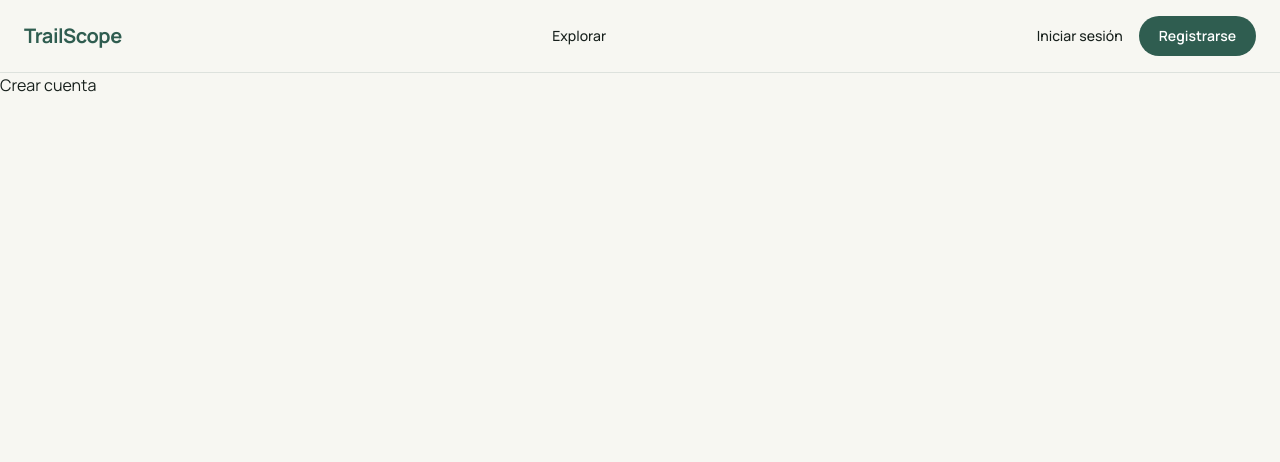
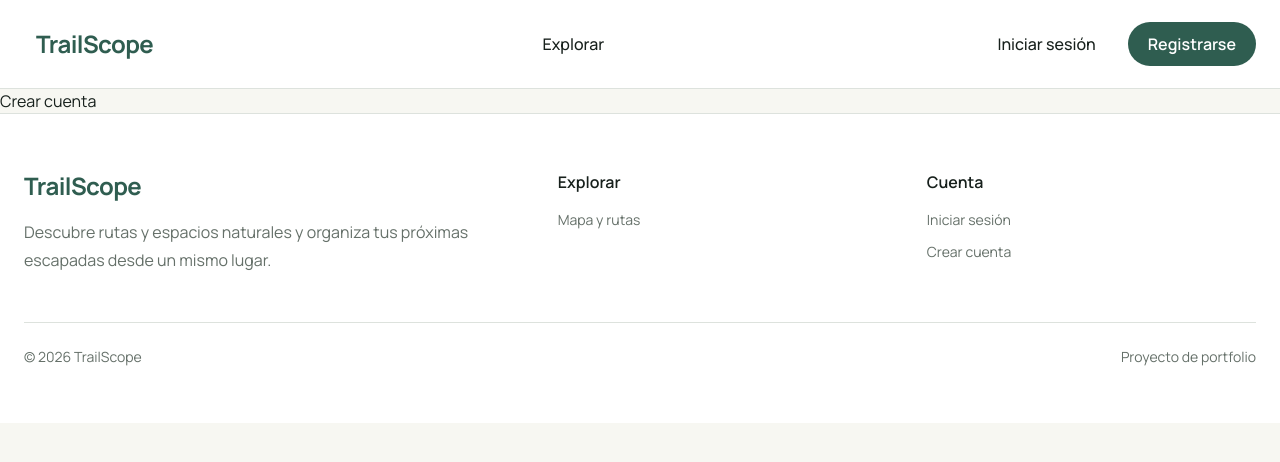
Before and after one commit to dTasio/trailscope, a React (Vite) app: page /register in a window 1280 px wide. Shown: the top 462 px of the page. Built offline with nearby package versions, Linux system fonts and the light colour scheme.

Commit message:
complete home page layout

```diff
--- a/src/App.jsx
+++ b/src/App.jsx
@@ -1,10 +1,11 @@
-import { Route, Routes } from 'react-router'
+import { Route, Routes } from "react-router";
 
-import Header from './components/Header.jsx'
-import Home from './pages/Home.jsx'
-import Explore from './pages/Explore.jsx'
-import Login from './pages/Login.jsx'
-import Register from './pages/Register.jsx'
+import Header from "./components/Header.jsx";
+import Home from "./pages/Home.jsx";
+import Explore from "./pages/Explore.jsx";
+import Login from "./pages/Login.jsx";
+import Register from "./pages/Register.jsx";
+import Footer from "./components/Footer.jsx";
 
 function App() {
   return (
@@ -17,8 +18,10 @@ function App() {
         <Route path="/login" element={<Login />} />
         <Route path="/register" element={<Register />} />
       </Routes>
+
+      <Footer />
     </>
-  )
+  );
 }
 
-export default App
+export default App;
--- /dev/null
+++ b/src/components/Footer.jsx
@@ -0,0 +1,51 @@
+import { Link } from "react-router";
+
+function Footer() {
+  return (
+    <footer className="border-t border-border bg-surface">
+      <div className="mx-auto max-w-7xl px-6 py-14">
+        <div className="grid gap-10 md:grid-cols-2 lg:grid-cols-[1.5fr_1fr_1fr]">
+          <div>
+            <Link to="/" className="text-2xl font-bold tracking-tight text-primary">
+              TrailScope
+            </Link>
+
+            <p className="mt-4 max-w-md leading-7 text-muted">Descubre rutas y espacios naturales y organiza tus próximas escapadas desde un mismo lugar.</p>
+          </div>
+
+          <div>
+            <p className="font-semibold text-text">Explorar</p>
+
+            <nav className="mt-4 flex flex-col gap-3 text-sm text-muted">
+              <Link to="/explore" className="transition-colors hover:text-primary">
+                Mapa y rutas
+              </Link>
+            </nav>
+          </div>
+
+          <div>
+            <p className="font-semibold text-text">Cuenta</p>
+
+            <nav className="mt-4 flex flex-col gap-3 text-sm text-muted">
+              <Link to="/login" className="transition-colors hover:text-primary">
+                Iniciar sesión
+              </Link>
+
+              <Link to="/register" className="transition-colors hover:text-primary">
+                Crear cuenta
+              </Link>
+            </nav>
+          </div>
+        </div>
+
+        <div className="mt-12 flex flex-col gap-3 border-t border-border pt-6 text-sm text-muted sm:flex-row sm:items-center sm:justify-between">
+          <p>© 2026 TrailScope</p>
+
+          <p>Proyecto de portfolio</p>
+        </div>
+      </div>
+    </footer>
+  );
+}
+
+export default Footer;
--- a/src/components/Header.jsx
+++ b/src/components/Header.jsx
@@ -11,29 +11,29 @@ function Header() {
   };
 
   return (
-    <header className="border-b border-border bg-background">
-      <div className="mx-auto flex max-w-7xl items-center justify-between px-6 py-4">
-        <Link to="/" className="text-xl font-bold tracking-tight text-primary">
+    <header className="border-b border-border bg-surface">
+      <div className="mx-auto flex max-w-7xl items-center justify-between px-6 py-5">
+        <Link to="/" className="rounded-lg px-3 py-2 text-2xl font-bold tracking-tight text-primary">
           TrailScope
         </Link>
 
         <nav className="hidden items-center gap-8 md:flex">
-          <Link to="/explore" className="text-sm font-medium text-text transition-colors hover:text-primary">
+          <Link to="/explore" className="rounded-lg px-4 py-3 font-medium text-text transition-colors hover:text-primary">
             Explorar
           </Link>
         </nav>
 
         <div className="hidden items-center gap-4 md:flex">
-          <Link to="/login" className="text-sm font-medium text-text transition-colors hover:text-primary">
+          <Link to="/login" className="rounded-lg px-4 py-3 font-medium text-text transition-colors hover:text-primary">
             Iniciar sesión
           </Link>
 
-          <Link to="/register" className="rounded-full bg-primary px-5 py-2.5 text-sm font-semibold text-white transition-colors hover:bg-primary-dark">
+          <Link to="/register" className="rounded-full bg-primary px-5 py-2.5 font-semibold text-white transition-colors hover:bg-primary-dark">
             Registrarse
           </Link>
         </div>
 
-        <button type="button" className="text-sm font-medium text-text md:hidden" aria-label={menuOpen ? "Cerrar menú" : "Abrir menú"} aria-expanded={menuOpen} onClick={() => setMenuOpen((prevMenuOpen) => !prevMenuOpen)}>
+        <button type="button" className="font-medium text-text md:hidden" aria-label={menuOpen ? "Cerrar menú" : "Abrir menú"} aria-expanded={menuOpen} onClick={() => setMenuOpen((prevMenuOpen) => !prevMenuOpen)}>
           {menuOpen ? "Cerrar" : "Menú"}
         </button>
       </div>
--- a/src/index.css
+++ b/src/index.css
@@ -20,6 +20,7 @@
 
   --color-border: #dde2dd;
   --color-surface-secondary: #edf0eb;
+  --color-surface-dark: #26332e;
 }
 
 html {
--- a/src/pages/Home.jsx
+++ b/src/pages/Home.jsx
@@ -65,7 +65,7 @@ function Home() {
         <div className="max-w-xl">
           <p className="mb-5 text-sm font-semibold uppercase tracking-[0.18em] text-primary">Rutas · Naturaleza · Escapadas</p>
 
-          <h1 className="text-4xl font-bold leading-tight tracking-tight text-text sm:text-5xl lg:text-6xl">Descubre lugares que merece la pena recorrer.</h1>
+          <h1 className="text-4xl font-bold leading-tight tracking-tight text-text sm:text-5xl lg:text-6xl">Encuentra tu próxima aventura al aire libre.</h1>
 
           <p className="mt-6 max-w-lg text-lg leading-8 text-muted">Explora rutas y espacios naturales, consulta información útil y prepara tu próxima escapada.</p>
 
@@ -96,7 +96,7 @@ function Home() {
 
           <h2 className="mt-3 text-3xl font-bold tracking-tight text-text">Rutas destacadas</h2>
 
-          <p className="mt-3 max-w-2xl text-muted">Explora algunas rutas para inspirar tu próxima escapada.</p>
+          <p className="mt-3 max-w-2xl text-muted">Una selección de rutas para empezar a descubrir nuevos destinos.</p>
         </div>
 
         <div className="grid gap-6 md:grid-cols-2 lg:grid-cols-3">
@@ -111,7 +111,7 @@ function Home() {
           <div className="mb-8">
             <p className="text-sm font-semibold uppercase tracking-[0.18em] text-primary">Lugares naturales</p>
 
-            <h2 className="mt-3 text-3xl font-bold tracking-tight text-text">Lugares que merece la pena descubrir</h2>
+            <h2 className="mt-3 text-3xl font-bold tracking-tight text-text">Naturaleza que invita a salir.</h2>
 
             <p className="mt-3 max-w-2xl text-muted">Descubre cascadas, lagos, miradores y otros espacios naturales.</p>
           </div>
@@ -128,9 +128,9 @@ function Home() {
         <div className="max-w-xl">
           <p className="text-sm font-semibold uppercase tracking-[0.18em] text-primary">Explora visualmente</p>
 
-          <h2 className="mt-3 text-3xl font-bold tracking-tight text-text sm:text-4xl">Encuentra tu próxima ruta directamente sobre el mapa.</h2>
+          <h2 className="mt-3 text-3xl font-bold tracking-tight text-text sm:text-4xl">Explora el territorio desde el mapa.</h2>
 
-          <p className="mt-5 text-lg leading-8 text-muted">Explora rutas y lugares naturales por zona, descubre qué tienes cerca y consulta cada punto sin perder el contexto geográfico.</p>
+          <p className="mt-5 text-lg leading-8 text-muted">Descubre rutas y lugares naturales por zona y mantén siempre el contexto geográfico.</p>
 
           <Link to="/explore" className="mt-8 inline-flex rounded-full bg-primary px-6 py-3 font-semibold text-white transition-colors hover:bg-primary-dark">
             Explorar mapa
@@ -151,6 +151,58 @@ function Home() {
           </div>
         </div>
       </section>
+
+      <section className="bg-primary text-white">
+        <div className="mx-auto max-w-7xl px-6 py-20">
+          <div className="max-w-2xl">
+            <p className="text-sm font-semibold uppercase tracking-[0.18em] text-white/70">Prepara tu escapada</p>
+
+            <h2 className="mt-3 text-3xl font-bold tracking-tight sm:text-4xl">Del descubrimiento al plan.</h2>
+
+            <p className="mt-5 text-lg leading-8 text-white/75">Guarda lo que te interesa y organiza cada salida antes de ponerte en marcha.</p>
+          </div>
+
+          <div className="mt-12 grid gap-8 md:grid-cols-3">
+            <div>
+              <p className="flex h-10 w-10 items-center justify-center rounded-full bg-white/10 text-sm font-semibold text-white">01</p>
+
+              <h3 className="mt-3 text-xl font-semibold">Descubre</h3>
+
+              <p className="mt-2 leading-7 text-white/70">Explora rutas y espacios naturales directamente desde el mapa.</p>
+            </div>
+
+            <div>
+              <p className="flex h-10 w-10 items-center justify-center rounded-full bg-white/10 text-sm font-semibold text-white">02</p>
+
+              <h3 className="mt-3 text-xl font-semibold">Guarda</h3>
+
+              <p className="mt-2 leading-7 text-white/70">Conserva tus rutas y lugares favoritos para encontrarlos fácilmente.</p>
+            </div>
+
+            <div>
+              <p className="flex h-10 w-10 items-center justify-center rounded-full bg-white/10 text-sm font-semibold text-white">03</p>
+
+              <h3 className="mt-3 text-xl font-semibold">Planifica</h3>
+
+              <p className="mt-2 leading-7 text-white/70">Crea escapadas con fechas, rutas, lugares y notas personales.</p>
+            </div>
+          </div>
+        </div>
+      </section>
+
+      <section className="mx-auto max-w-7xl px-6 py-20">
+        <div className="rounded-3xl bg-surface-secondary px-6 py-12 text-center sm:px-10 lg:py-16">
+          <p className="text-sm font-semibold uppercase tracking-[0.18em] text-primary">Siguiente destino</p>
+
+          <h2 className="mx-auto mt-3 max-w-2xl text-3xl font-bold tracking-tight text-text sm:text-4xl">Tu próxima escapada empieza aquí.</h2>
+
+          <p className="mx-auto mt-5 max-w-xl leading-7 text-muted">Recorre el mapa, encuentra nuevos destinos y empieza a preparar tu salida.</p>
+
+          <Link to="/explore" className="mt-8 inline-flex rounded-full bg-primary px-6 py-3 font-semibold text-white transition-colors hover:bg-primary-dark">
+            Empezar a explorar
+          </Link>
+        </div>
+      </section>
     </main>
   );
 }
```
